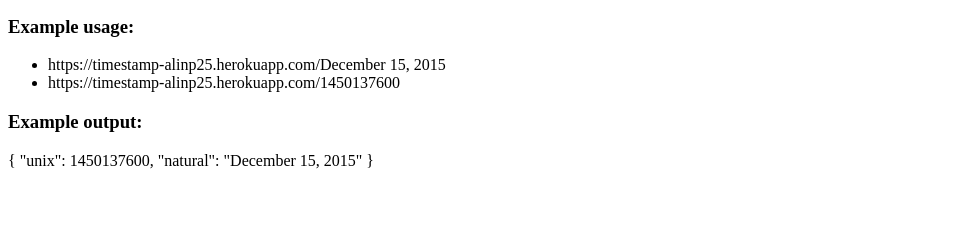
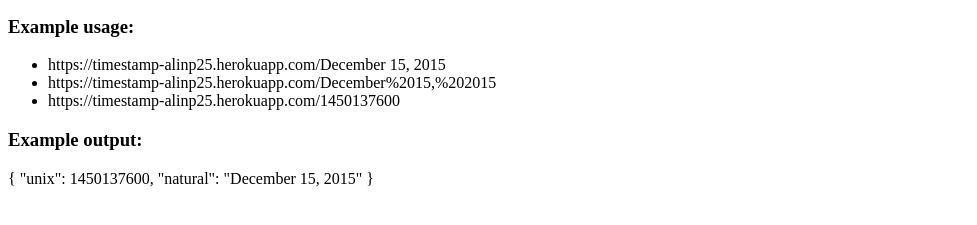
Before and after one commit to AlinP25/timestamp, a website: page index.html in a window 1280 px wide. Shown: the part 155-380 px from the top of the page, without its empty margins (0-977 px from the left). Drawn offline with Linux system fonts and the light colour scheme.

Commit message:
Fixed details v2.0

```diff
--- a/index.html
+++ b/index.html
@@ -16,6 +16,7 @@
         <h3>Example usage:</h3>
         <ul>
             <li>https://timestamp-alinp25.herokuapp.com/December 15, 2015</li>
+            <li>https://timestamp-alinp25.herokuapp.com/December%2015,%202015</li>
             <li>https://timestamp-alinp25.herokuapp.com/1450137600</li>
         </ul>
     </p>
```
